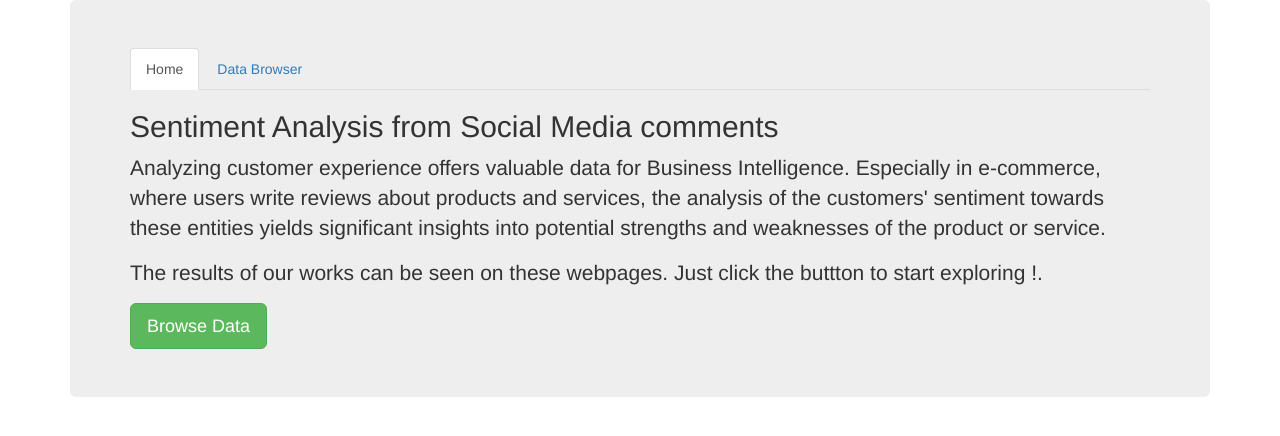
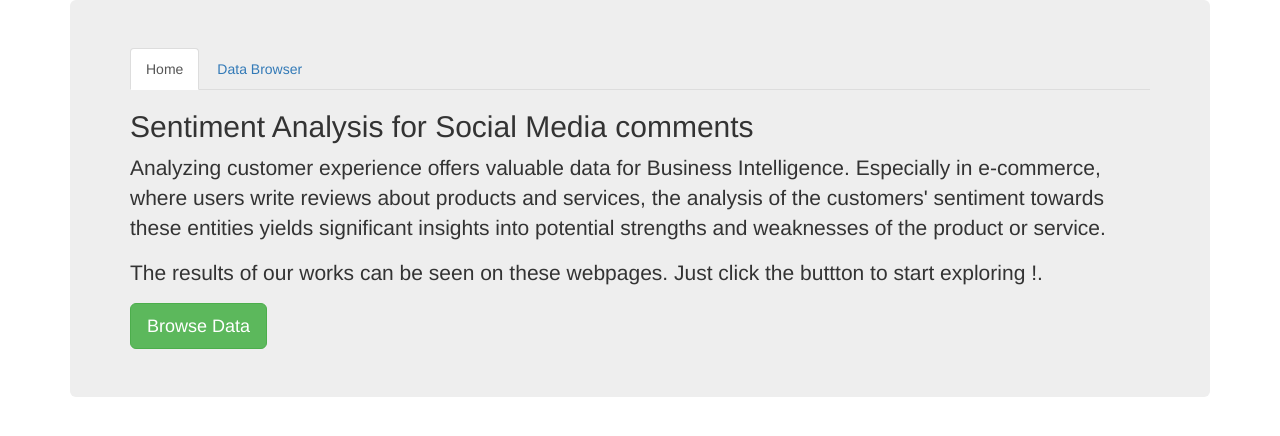
Before and after one commit to cemunds/ABSA-TensorFlow, a Flask app: page / in a window 1280 px wide. Shown: the top 436 px of the page. Run offline with Flask 2, Linux system fonts and the light colour scheme; some libraries are stand-ins or nearby versions.

Commit message:
fixed header in visualization, started with reporting of visualization

```diff
--- a/visualization/templates/index.html
+++ b/visualization/templates/index.html
@@ -12,7 +12,7 @@
                     <li role="presentation" class="active"><a href="/">Home</a></li>
                     <li role="presentation"><a href="data">Data Browser</a></li>
                 </ul>
-                <h2>Sentiment Analysis from Social Media comments</h2>
+                <h2>Sentiment Analysis for Social Media comments</h2>
                 <p>
                     Analyzing customer experience offers valuable data for Business Intelligence. Especially in e-commerce, where users write reviews about products and services, the analysis of the customers' sentiment towards these entities yields significant insights into potential strengths and weaknesses of the product or service.
                 </p>
```
Also changed, not shown: 1 other file.
